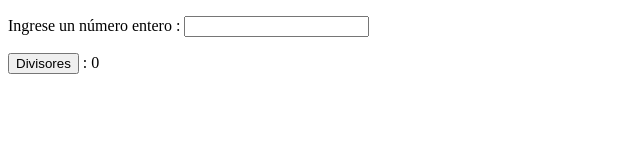
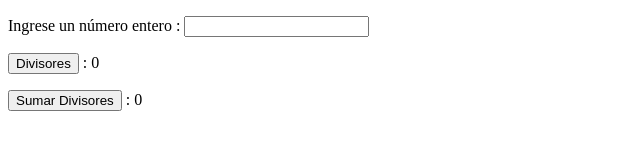
Before and after one commit to anaupay/divisores, a plain HTML site: page index.html in a window 1280 px wide. Shown: the whole page, without its empty margins (0-640 px from the left). Drawn offline with Linux system fonts and the light colour scheme.

Commit message:
Update index.html

```diff
--- a/index.html
+++ b/index.html
@@ -5,6 +5,7 @@
 
 <p>Ingrese un número entero : <input type="text" id="demo1"></p>
 <p> <button onclick="divisores()">Divisores</button> : <span id="demo2" >  0 </span> </p>
+<p> <button onclick="divisoresSumar()">Sumar Divisores</button> : <span id="demo3" >  0 </span> </p>
 
 <script>
 
@@ -18,9 +19,17 @@ for (let i=1;i<n; i++){
         divi.push(i)
     }
 }
-
+dd = divi
 document.getElementById('demo2').textContent = divi.join('; ')
 
+}
+
+function divisoresSumar(){
+    let suma = 0
+    for (let i=0; i<dd.length; i++){
+        suma = suma + dd[i]
+    }
+    document.getElementById('demo3').textContent = suma
 }
 
 </script>
```
